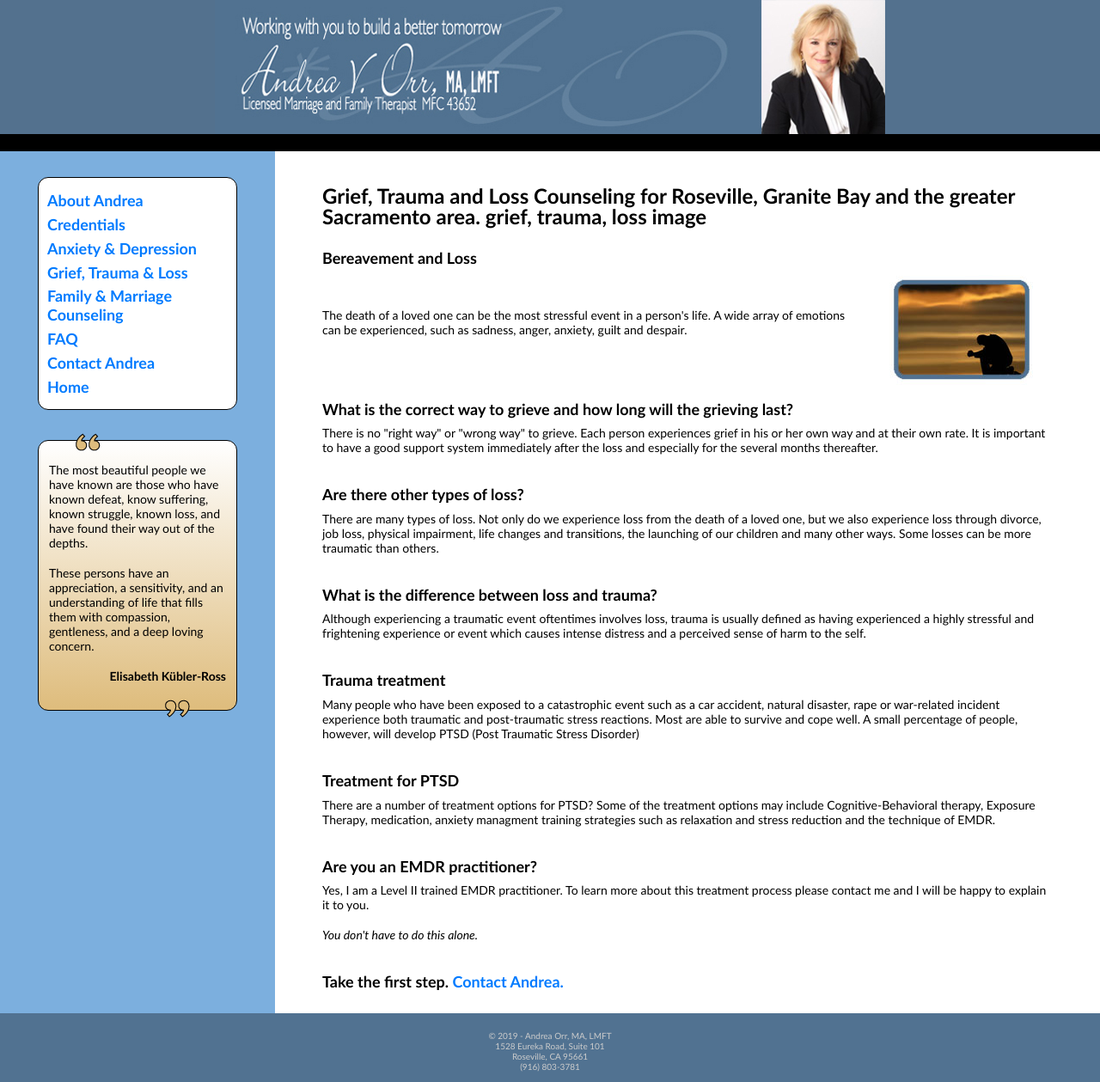
After one commit to mh2media/andrea, a PHP site: page /griefTraumaLoss.php in a window 1280 px wide. The commit adds this page. Shown: the whole page at 86% size. Run offline with PHP 8.4, Linux system fonts and the light colour scheme.

Commit message:
almost there ...

```diff
--- a/Content/andreaStyle.css
+++ b/Content/andreaStyle.css
@@ -144,52 +144,28 @@ a.header:active {
 }
 
 #menuBox {
-    background-color: #7cafde;
-    width: 220px;
-    margin: 20px auto;
-    padding: 0;
-    background-image: url(../images/menuBack.jpg);
-    background-repeat: repeat-y;
-    text-align: left;
-    font-weight: bold;
+    border: 1px solid black;
+    background-color: #ffffff;
+    border-radius:12px;
+    width: 80%;
+    margin: auto;
     line-height: 160%;
-}
-
-#menuBoxNoBack {
-    background-color: #ffffff;
-    margin: 20px auto;
-    padding: 0;
-    text-align: left;
-    font-weight: bold;
-    line-height: 160%;
+    margin-top:30px;
+    padding: 12px 0;
+    line-height: 200%;
 }
 
 
 
 #menuBox a {
-    font-size: 14px;
+    font-size: 18px;
+    font-weight: bold;
+    margin: auto;
 }
 
 #menuPadding {
-    padding-left: 20px;
+    padding-left: 10px;
     padding-right: 10px;
-}
-
-#quoteBox {
-    background-color: #7cafde;
-    width: 200px;
-    margin: 20px auto;
-    padding: 0;
-    background-image: url(../images/quoteBack.jpg);
-    background-repeat: repeat-y;
-    font-size: 12px;
-    line-height: 150% !important;
-}
-
-
-#quotePadding {
-    padding-left: 20px;
-    padding-right: 20px;
 }
 
 .menu {
@@ -197,16 +173,40 @@ a.header:active {
 }
 
     .menu:hover {
-        background-color: #517291;
-        max-width: 160px;
-        display: block;
-        color: #ffffff;
+        padding-left: 2px;
+        font-weight: bold;
     }
 
 .show4-mobile {
     display: none !important;
 }
 
+
+
+
+#quote-block section {
+    border: 1px solid black;
+    background-image: linear-gradient(white, #DEBC7C);
+    border-radius:12px;
+    width: 80%;
+    margin: auto;
+    margin-bottom: 30px;
+}
+
+.box-topQuote {
+    margin-left: 3em;
+    margin-top: -10px;
+}
+
+.box-bottomQuote {
+    text-align: right;
+    margin-bottom: -22px;
+    margin-right:3em;
+}
+
+.box-contents {
+    padding: 12px;
+}
 
 
 
--- /dev/null
+++ b/griefTraumaLoss.php
@@ -0,0 +1,87 @@
+<?php
+$pageTitle="Grief counseling for children and adults in Rocklin, Granite Bay, Roseville and Sacramento. - Andrea Orr, MA, LMFT";
+
+function customPageHeader(){?>
+  <!--Any additional HTML tags for each page -->
+<?php }
+
+include_once('header.php');
+include_once('menu.php');
+?>
+
+
+<aside id="quote-block">
+    <section>
+            <div>
+                <div class="box-topQuote">
+                    <img src="images/quoteTop.png">
+                </div>
+                <div class="box-contents">
+                    <div id="audit-trail">
+                    <p>The most beautiful people we have known are those who have known defeat, know suffering, known struggle, known loss, and have found their way out of the depths.</p>
+                    <p>These persons have an appreciation, a sensitivity, and an understanding of life that fills them with compassion, gentleness, and a deep loving concern.</p>
+                    <div style="text-align: right;font-weight:bold;"><p>Elisabeth Kübler-Ross</p></div>
+                    </div>
+                    <div class="box-bottomQuote" style="text-align:right">
+                    <img src="images/quoteBottom.png">
+                </div>
+                </div>
+             </div>
+    </section>
+    </aside>
+
+
+                </div>
+
+                <div class="col-md-8 col-xl-9 col-lg-8 col-sm-12 col-xs-12" style="background-color: #ffffff; text-align: left;">
+
+
+    <div class="boxyPadding">
+    <h1>Grief, Trauma and Loss Counseling for Roseville, Granite Bay and the greater Sacramento area.
+ grief, trauma, loss image</h1>
+
+<h2>Bereavement and Loss</h2>
+<div class="row vertical-align">
+    <div class="col-md-9 col-xs-12">
+        <p  style="align-middle">The death of a loved one can be the most stressful event in a person's life.  A wide array of emotions can be experienced, such as sadness, anger, anxiety, guilt and despair.</p>
+    </div>
+    <div class="col-md-3 col-xs-12">
+    <img src="images/griefTraumaLoss.jpg" />
+    </div>
+    </div>
+
+<h2>What is the correct way to grieve and how long will the grieving last?</h2>
+<p>There is no "right way" or  "wrong way" to grieve.  Each person experiences grief in his or her own way and at their own rate.  It is important to have a good support system immediately after the loss and especially for the several months thereafter.</p>
+
+<h2>Are there other types of loss?</h2>
+<p>There are many types of loss.  Not only do we experience loss from the death of a loved one, but we also experience loss through divorce, job loss, physical impairment, life changes and transitions, the launching of our children and many other ways.  Some losses can be more traumatic than others.</p>
+
+<h2>What is the difference between loss and trauma?</h2>
+<p>Although experiencing a traumatic event oftentimes involves loss, trauma is usually defined as having experienced a highly stressful and frightening experience or event which causes intense distress and a perceived sense of harm to the self.</p>
+
+<h2>Trauma treatment</h2>
+
+<p>Many people who have been exposed to a catastrophic event such as a car accident, natural disaster, rape or war-related incident experience both traumatic and post-traumatic stress reactions.  Most are able to survive and cope well.  A small percentage of people, however, will develop PTSD (Post Traumatic Stress Disorder)</p>
+
+
+<h2>Treatment for PTSD</h2>
+
+<p>There are a number of treatment options for PTSD? Some of the treatment options may include Cognitive-Behavioral therapy, Exposure Therapy, medication, anxiety managment training strategies such as relaxation and stress reduction and the technique of EMDR.</p>
+
+
+
+<h2>Are you an EMDR practitioner?</h2>
+<p>Yes, I am a Level II trained EMDR practitioner.  To learn more about this treatment process please contact me and I will be happy to explain it to you.</p>
+
+<p><i>You don't have to do this alone.</i></p>
+
+<h2>Take the first step. <a href="contact.php">Contact Andrea.</a></h2>
+<br />
+
+
+
+</div>
+            </div>
+
+
+        <?php include 'footer.php'; ?>
--- a/header.php
+++ b/header.php
@@ -4,6 +4,11 @@
 <head runat="server">
     <meta charset="utf-8">
     <meta http-equiv="X-UA-Compatible" content="IE=edge">
+    <title><?php echo isset($pageTitle) ? $pageTitle : "Default Title" ?></title>
+    <!-- Additional tags here -->
+    <?php if (function_exists('customPageHeader')){
+      customPageHeader();
+    }?>
     <meta name="viewport" content="width=device-width, initial-scale=1">
     <link href="Content/bootstrap.min.css" rel="stylesheet">
     <link rel="stylesheet" href="Content/andreaStyle.css" />
@@ -27,3 +32,7 @@
         </div>
 </div>
 </div>
+<!-- body container starts here -->
+<div class="container-fluid mx-auto">
+            <div class="row" style="background-color: #7cafde;">
+                <div class="col-md-4 col-xl-3 col-lg-4 col-sm-12 col-xs-12">
--- a/menu.php
+++ b/menu.php
@@ -1,21 +1,21 @@
 <div id="menuBox">
-                        <img src="images/menuTop.jpg" />
+
                         <div id="menuPadding">
-                            <a href="About.aspx" class="menu">About Andrea</a>
+                            <a href="about.php" class="menu">About Andrea</a>
 
-                            <a href="Credentials.aspx" class="menu">Credentials</a>
-                            <a href="AnxietyAndDepression.aspx" class="menu">Anxiety & Depression</a>
+                            <a href="credentials.php" class="menu">Credentials</a>
+                            <a href="anxietyAndDepression.php" class="menu">Anxiety & Depression</a>
 
-                            <a href="GriefTraumaLoss.aspx" class="menu" style="margin-bottom: 3px;">Grief, Trauma & Loss</a>
+                            <a href="griefTraumaLoss.php" class="menu" style="margin-bottom: 3px;">Grief, Trauma & Loss</a>
 
-                            <a href="MarriageCounseling.aspx" class="menu" style="line-height: 120%;">Family & Marriage <br />Counseling</a>
+                            <a href="marriageCounseling.php" class="menu" style="line-height: 120%;">Family & Marriage Counseling</a>
 
-                            <a href="FAQ.aspx" class="menu" style="margin-top: 3px;">FAQ</a>
+                            <a href="faq.php" class="menu" style="margin-top: 3px;">FAQ</a>
 
-                            <a href="Contact.aspx" class="menu">Contact Andrea</a>
+                            <a href="contact.php" class="menu">Contact Andrea</a>
 
-                            <a href="Default.aspx" class="menu">Home</a>
+                            <a href="index.php" class="menu">Home</a>
                         </div>
-                        <img src="images/menuBottom.jpg" />
+
                     </div>
-                    </div>
+                    <p>&nbsp;</p>
```
Also changed, not shown: about.php (added, +63 -0 lines), anxietyAndDepression.php (added, +70 -0 lines), credentials.php (added, +86 -0 lines), index.php (+46 -23 lines), images/quoteBottom.png (added), images/quoteTop.png (added).
